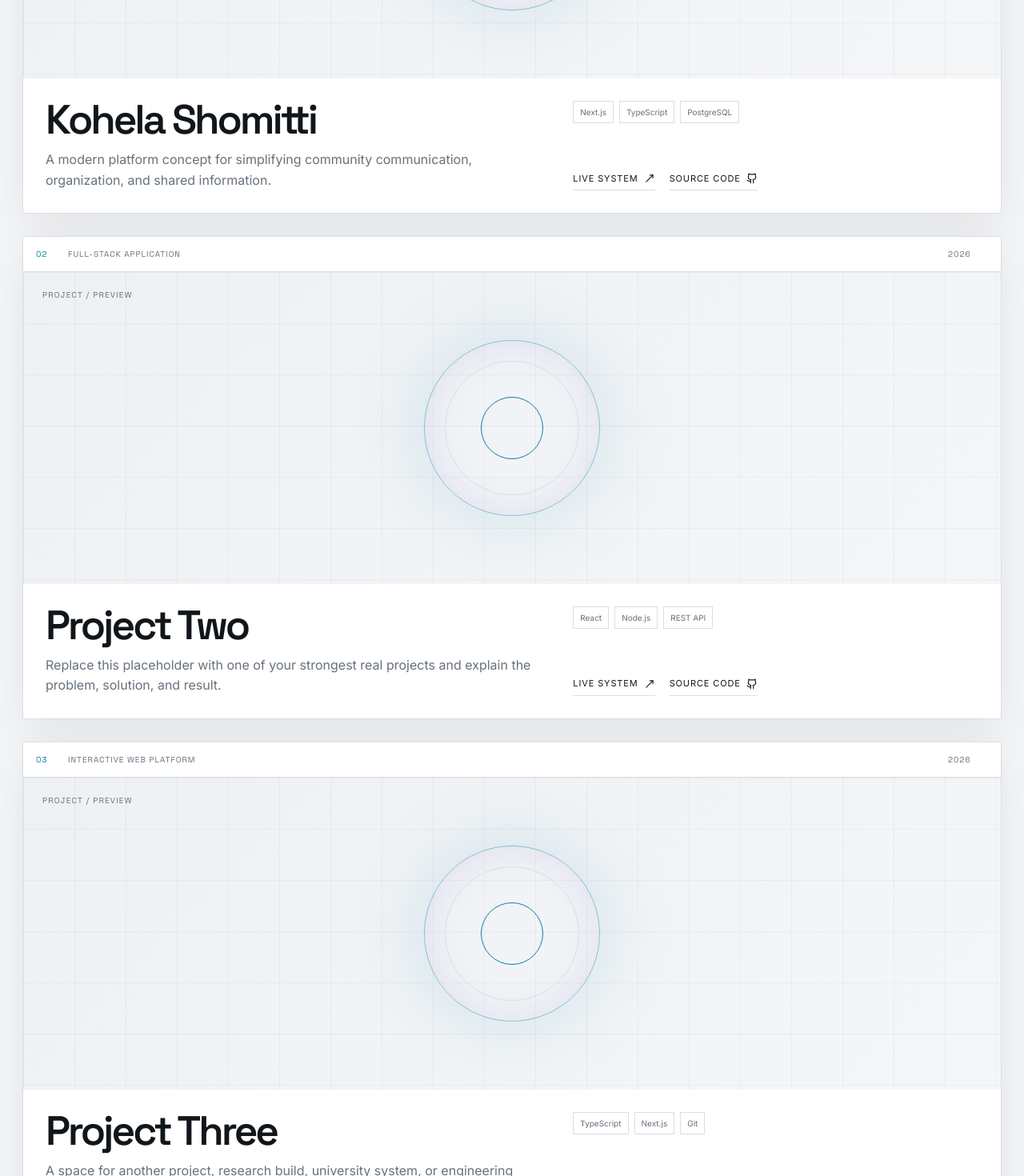
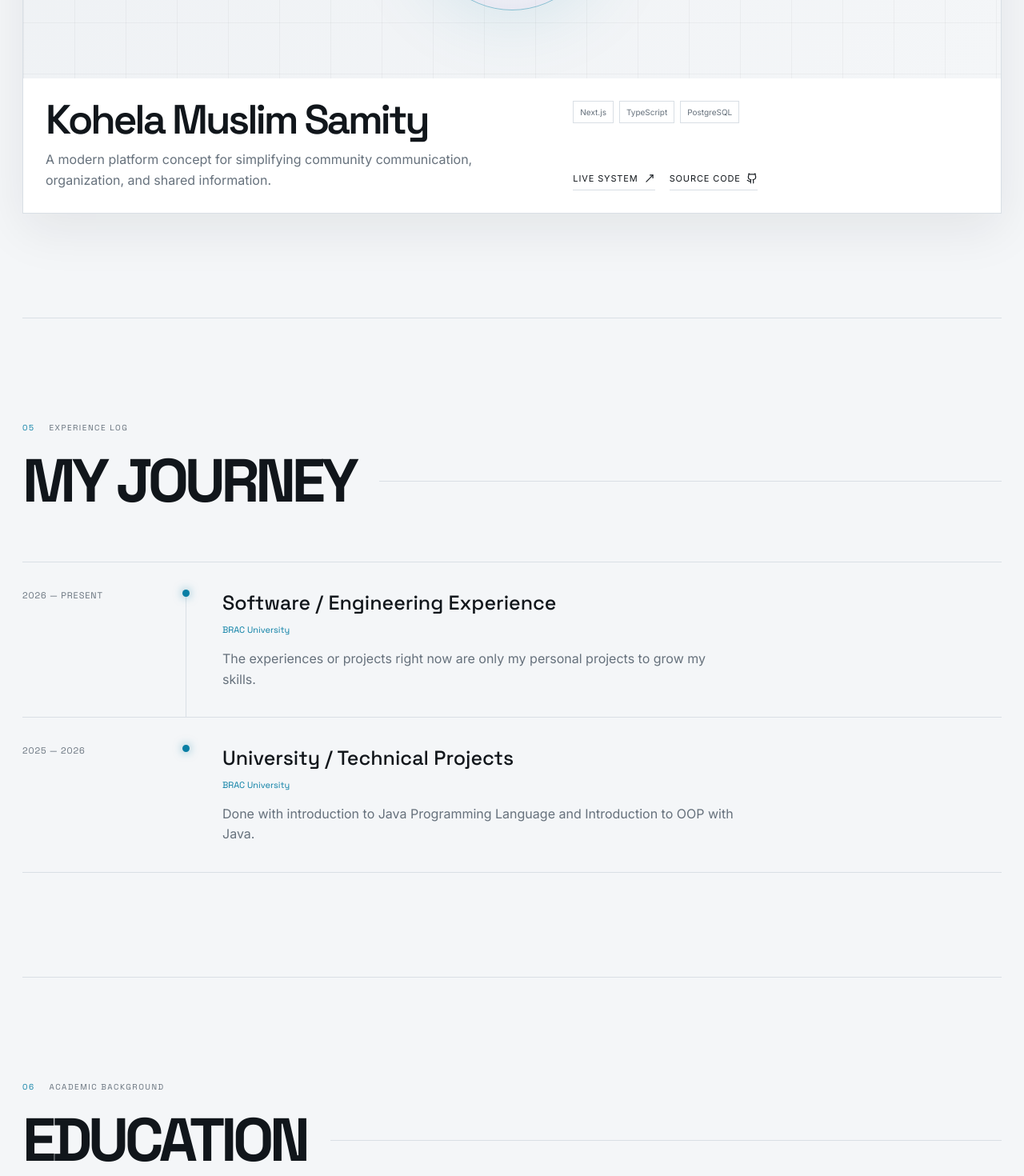
Before and after one commit to NRMRaiyan/nafizur-portfolio, a Next.js app: page / in a window 1280 px wide. Shown: the part 3640-5110 px from the top of the page at 80% size. Built offline with nearby package versions, Linux system fonts and the light colour scheme.

Commit message:
updated experiences and projects

```diff
--- a/data/experience.ts
+++ b/data/experience.ts
@@ -2,13 +2,13 @@ export const experience = [
   {
     period: '2026 — PRESENT',
     role: 'Software / Engineering Experience',
-    organization: 'Add organization or project',
-    description: 'Replace this placeholder with your responsibilities, impact, and measurable outcomes.',
+    organization: 'BRAC University',
+    description: 'The experiences or projects right now are only my personal projects to grow my skills.',
   },
   {
     period: '2025 — 2026',
     role: 'University / Technical Projects',
-    organization: 'Add organization or university',
-    description: 'Describe the engineering work, collaboration, research, leadership, or projects you completed.',
+    organization: 'BRAC University',
+    description: 'Done with introduction to Java Programming Language and Introduction to OOP with Java.',
   },
 ];
--- a/data/projects.ts
+++ b/data/projects.ts
@@ -15,37 +15,37 @@ export const projects: Project[] = [
   {
     id: 'kohela-shomitti',
     number: '01',
-    title: 'Kohela Shomitti',
+    title: 'Kohela Muslim Samity',
     eyebrow: 'Community management platform',
     description:
       'A modern platform concept for simplifying community communication, organization, and shared information.',
     technologies: ['Next.js', 'TypeScript', 'PostgreSQL'],
-    github: 'https://github.com/yourusername/kohela-shomitti',
-    live: '#contact',
+    github: 'https://github.com/NRMRaiyan/kohela-muslim-shomiti',
+    live: '#https://kohela-muslim-shomiti.vercel.app/',
     featured: true,
   },
-  {
-    id: 'project-two',
-    number: '02',
-    title: 'Project Two',
-    eyebrow: 'Full-stack application',
-    description:
-      'Replace this placeholder with one of your strongest real projects and explain the problem, solution, and result.',
-    technologies: ['React', 'Node.js', 'REST API'],
-    github: 'https://github.com/yourusername',
-    live: '#contact',
-    featured: true,
-  },
-  {
-    id: 'project-three',
-    number: '03',
-    title: 'Project Three',
-    eyebrow: 'Interactive web platform',
-    description:
-      'A space for another project, research build, university system, or engineering experiment.',
-    technologies: ['TypeScript', 'Next.js', 'Git'],
-    github: 'https://github.com/yourusername',
-    live: '#contact',
-    featured: true,
-  },
+  // {
+  //   id: 'project-two',
+  //   number: '02',
+  //   title: 'Project Two',
+  //   eyebrow: 'Full-stack application',
+  //   description:
+  //     'Replace this placeholder with one of your strongest real projects and explain the problem, solution, and result.',
+  //   technologies: ['React', 'Node.js', 'REST API'],
+  //   github: 'https://github.com/yourusername',
+  //   live: '#contact',
+  //   featured: true,
+  // },
+  // {
+  //   id: 'project-three',
+  //   number: '03',
+  //   title: 'Project Three',
+  //   eyebrow: 'Interactive web platform',
+  //   description:
+  //     'A space for another project, research build, university system, or engineering experiment.',
+  //   technologies: ['TypeScript', 'Next.js', 'Git'],
+  //   github: 'https://github.com/yourusername',
+  //   live: '#contact',
+  //   featured: true,
+  // },
 ];
```
